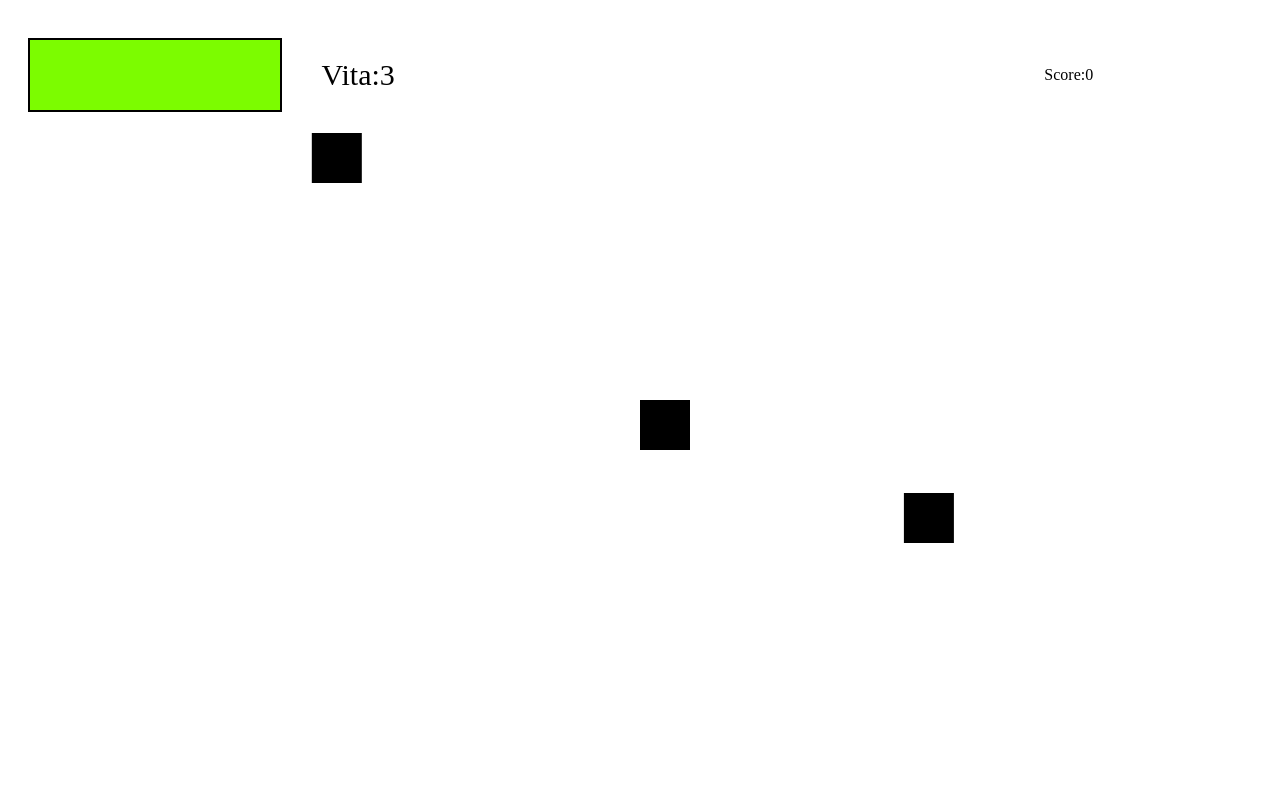
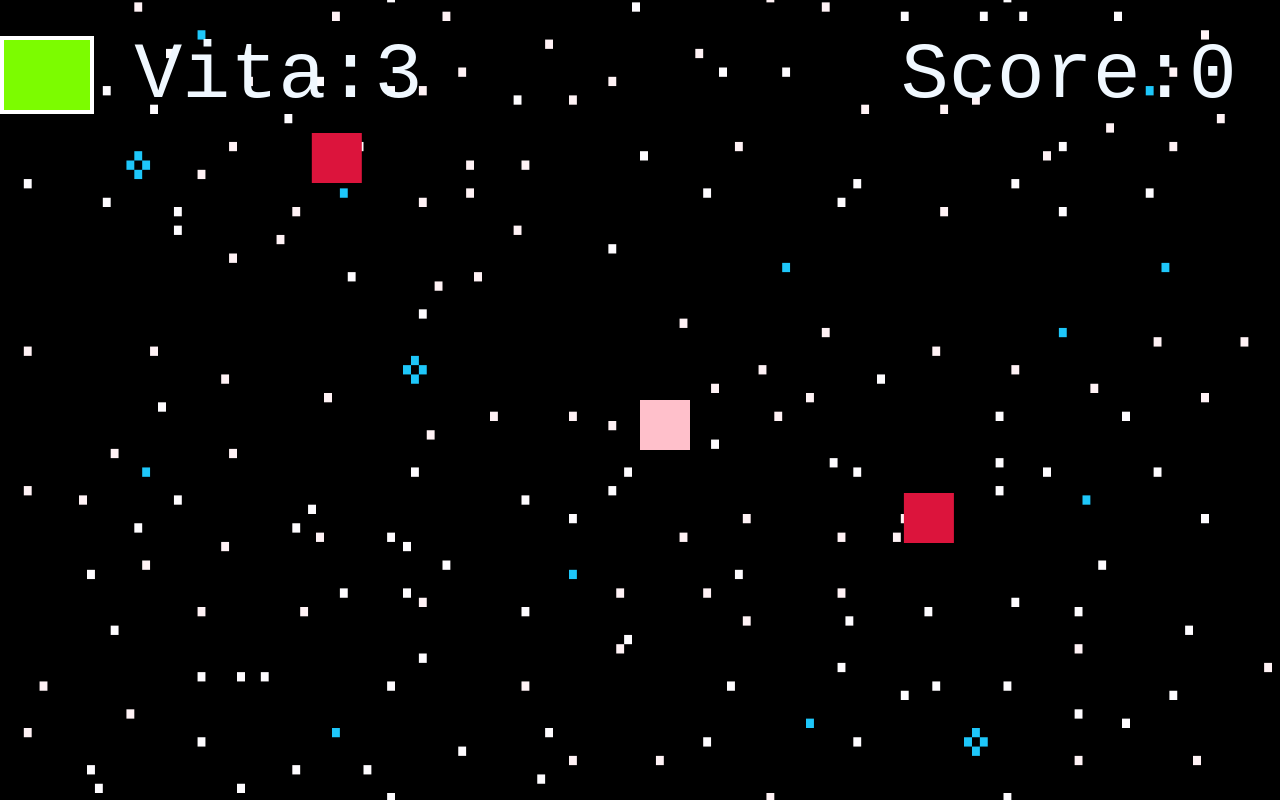
Before and after one commit to Ariela88/space-shooter, a plain HTML site: page index.html in a window 1280 px wide. Drawn offline with Linux system fonts and the light colour scheme.

Commit message:
end game

```diff
--- a/app.js
+++ b/app.js
@@ -27,7 +27,15 @@ const hpBar = document.getElementById('hp-bar')
 let hpWidth = 100 / player.healtPoints
 
 
-let state = 'Play'
+let state = 'Play';
+
+
+let backround = new Image();
+
+backround.src = './assets/space.png';
+
+let backround_y = 0;
+
 
 let miniBossProjectiles = []
 
@@ -59,6 +67,8 @@ function animation() {
     if (state === 'Play') {
 
         if (player) {
+            loopBackground()
+
 
             player.draw(ctx);
             player.control(canvasWidth, canvasHeight);
@@ -85,7 +95,7 @@ function animation() {
             enemy.move(canvasHeight)
             if (enemy.projectiles) {
 
-                miniBossProjectiles.push(enemy.projectiles)
+                miniBossProjectiles.push(...enemy.projectiles)
 
 
 
@@ -96,7 +106,8 @@ function animation() {
         hpText.innerText = 'Vita:' + player.healtPoints;
         scoreText.innerText = 'Score:' + player.score;
 
-        hpBar.style.width = hpWidth * player.healtPoints + '%'
+        hpBar.style.width = hpWidth * player.healtPoints + '%';
+
 
 
 
@@ -136,12 +147,13 @@ function miniBossSpawn() {
 
 function enemyCollision() {
     let playerAssets = [player, ...playerProjectiles];
+   let enemyAssets = [...allEnemies,...miniBossProjectiles]
 
     for (let i = 0; i < playerAssets.length; i++) {
         const pA = playerAssets[i];
 
-        for (let j = 0; j < allEnemies.length; j++) {
-            const enemy = allEnemies[j];
+        for (let j = 0; j < enemyAssets.length; j++) {
+            const enemy = enemyAssets[j];
 
             if (
                 enemy.x < pA.x + pA.width &&
@@ -157,7 +169,7 @@ function enemyCollision() {
 
                 enemy.death();
 
-                if (!enemy.isAlive) {
+                if (!enemy.isAlive && enemy.score && !pA.isPlayer) {
 
                     player.score += enemy.score;
 
@@ -191,7 +203,24 @@ function gameStates() {
         default:
             break;
     }
+
+
 }
 
+function loopBackground() {
+
+    ctx.drawImage(backround,0,backround_y,canvasWidth,canvasHeight);
+    ctx.drawImage(backround,0,backround_y-canvasHeight,canvasWidth,canvasHeight);
+    backround_y++;
+
+    if (backround_y >= canvasHeight) {
+
+        backround_y=0;
+
+
+
+    }
+
+}
 
 animation();
--- a/base-enemy.js
+++ b/base-enemy.js
@@ -12,6 +12,7 @@ class BaseEnemy extends GameObject {
 
 
     draw(ctx) {
+        ctx.fillStyle = 'crimson';
 
         super.draw(ctx)
 
--- a/gameobject.js
+++ b/gameobject.js
@@ -11,7 +11,7 @@ class GameObject {
 
     draw(ctx) {
 
-        ctx.fillStyle = 'black';
+        // ctx.fillStyle = 'black';
         ctx.fillRect(this.x, this.y, this.width, this.height);
 
 
--- a/mini-boss.js
+++ b/mini-boss.js
@@ -13,7 +13,7 @@ class MiniBoss extends BaseEnemy {
     }
 
     draw() {
-
+        ctx.fillStyle = 'lime';
         super.draw(ctx);
         this.attackCD--;
 
--- a/player.js
+++ b/player.js
@@ -8,12 +8,13 @@ class Player extends GameObject {
         this.cooldown = 5;
         this.healtPoints = 3;
         this.score = 0;
+        this.isPlayer = true;
 
 
     }
 
     draw(ctx) {
-
+        ctx.fillStyle = 'pink';
         super.draw(ctx);
         this.cooldown--;
         this.projectiles = this.projectiles.filter(p => p.isAlive);
--- a/style.css
+++ b/style.css
@@ -3,6 +3,7 @@ html,body{
     margin: 0;
     height: 100%;
     overflow: hidden;
+
 }
 
 
@@ -23,6 +24,7 @@ h1{
     color: white;
     font-size: 200px;
     text-align: center;
+    font-family: monospace;
 
 
 }
@@ -42,7 +44,8 @@ h1{
     color: white;
     width: 200px;
     font-size: 40px;
-    padding: auto;
+    padding: 20px;
+    text-align: center;
 }
 
 .player-ui{
@@ -64,8 +67,9 @@ h1{
     align-items: center;
     justify-content: center;
     text-align: center;
-
-    font-size: 30px;
+    color: aliceblue;
+    font-size: 80px;
+    font-family: monospace;
 
 
 }
@@ -75,24 +79,27 @@ h1{
 }
 
 .score{
-
+    color: aliceblue;
     width: 33%;
     height: 120px;
     display: flex;
     align-items: center;
     justify-content: center;
     text-align: center;
+    font-size: 80px;
+    font-family: monospace;
 }
 
 .hp-container{
 
     width: 250px;
     height: 70px;
-    border: 2px solid black
+    border: 4px solid white;
 }
 
 .hp-bar{
     width: 100%;
     height: 100%;
     background-color: lawngreen;
+
 }
```
Also changed, not shown: assets/space.png (added).
